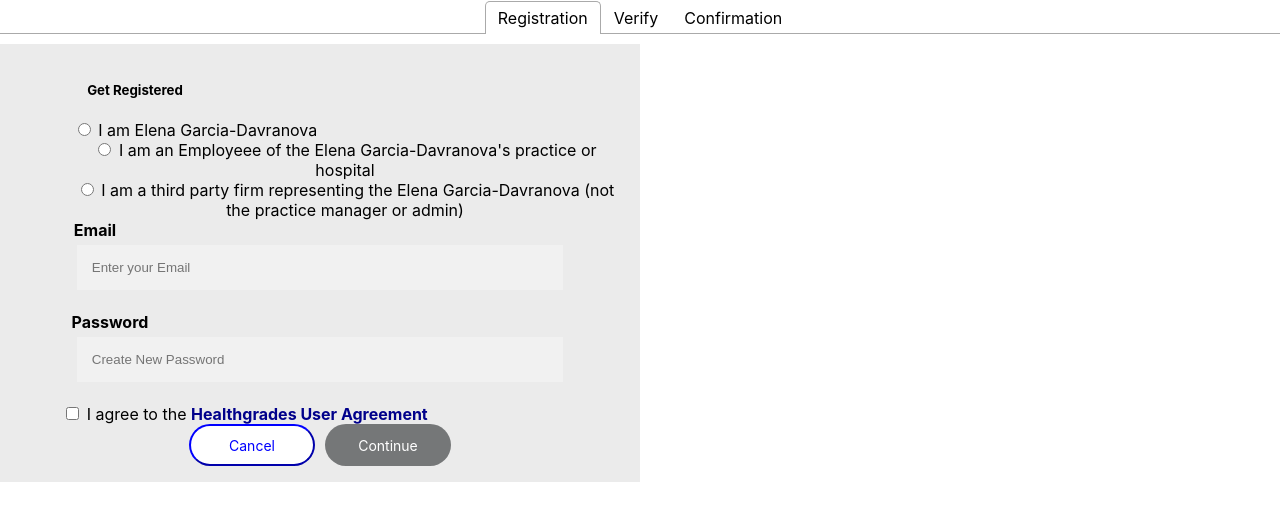
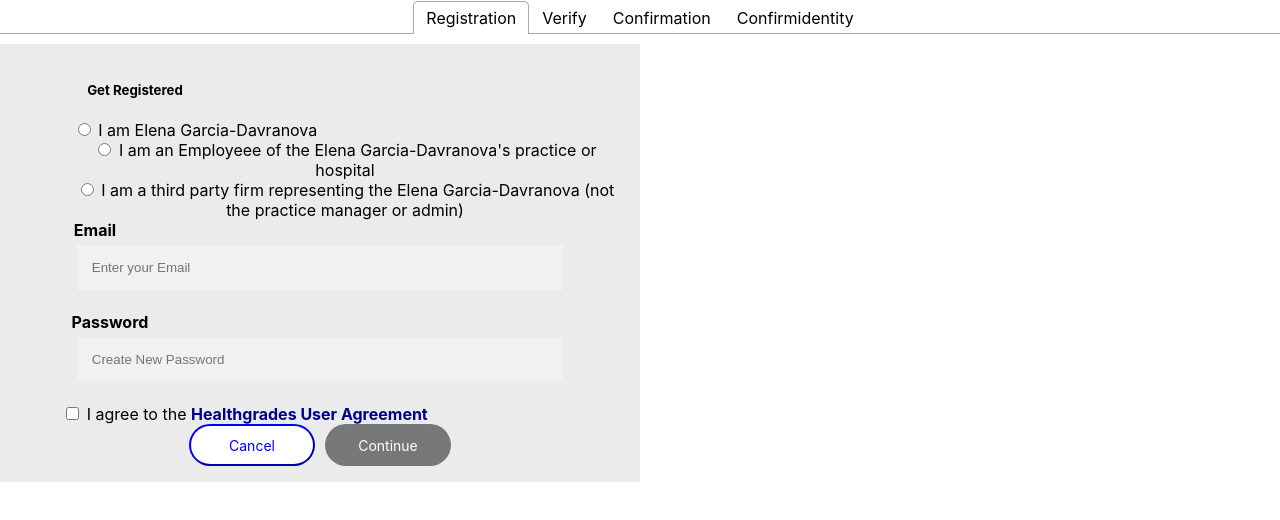
Before and after one commit to AnushaCA07/React-First-App, a React (Create React App) app: page / in a window 1280 px wide. Shown: the top 520 px of the page. Built offline with nearby package versions, Linux system fonts and the light colour scheme.

Commit message:
Identity

```diff
--- a/src/App.js
+++ b/src/App.js
@@ -5,6 +5,7 @@ import React, { useState } from "react";
 import Registration from './Registration';
 import Confirmation from './Confirmation';
 import Verify from './Verify';
+import Confirmidentity from './Confirmidentity';
 import { Tab, Tabs, TabList, TabPanel } from 'react-tabs';
 import 'react-tabs/style/react-tabs.css';
 
@@ -21,6 +22,7 @@ function App() {
       <Tab> Registration </Tab>
       <Tab> Verify </Tab>
       <Tab> Confirmation </Tab>
+      <Tab> Confirmidentity </Tab>
     </TabList>
 
     <TabPanel>
@@ -32,6 +34,9 @@ function App() {
     <TabPanel>
     <Confirmation />
     </TabPanel>
+    <TabPanel>
+      <Confirmidentity/>
+    </TabPanel>
   </Tabs>
     </div>
   );
```
Also changed, not shown: src/Confirmidentity.jsx (added).
